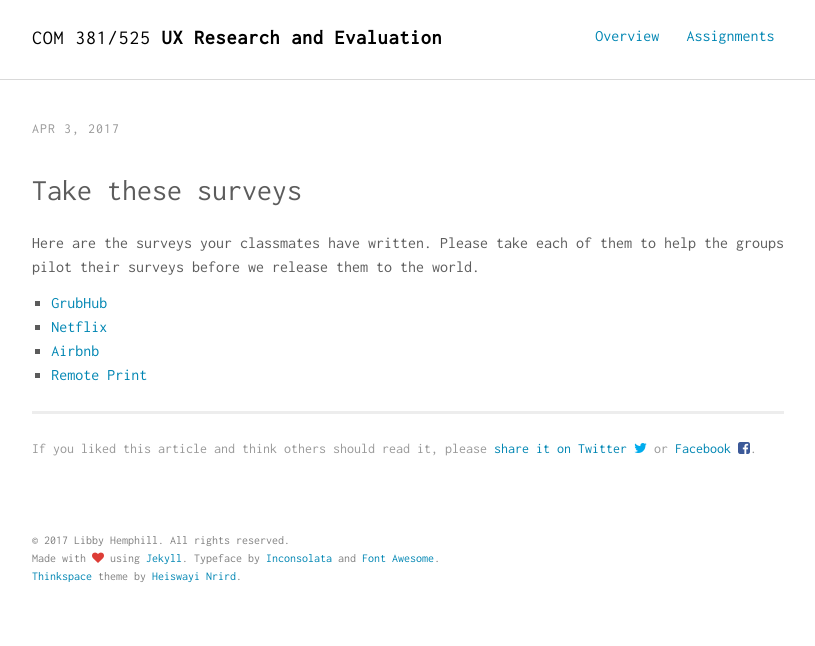
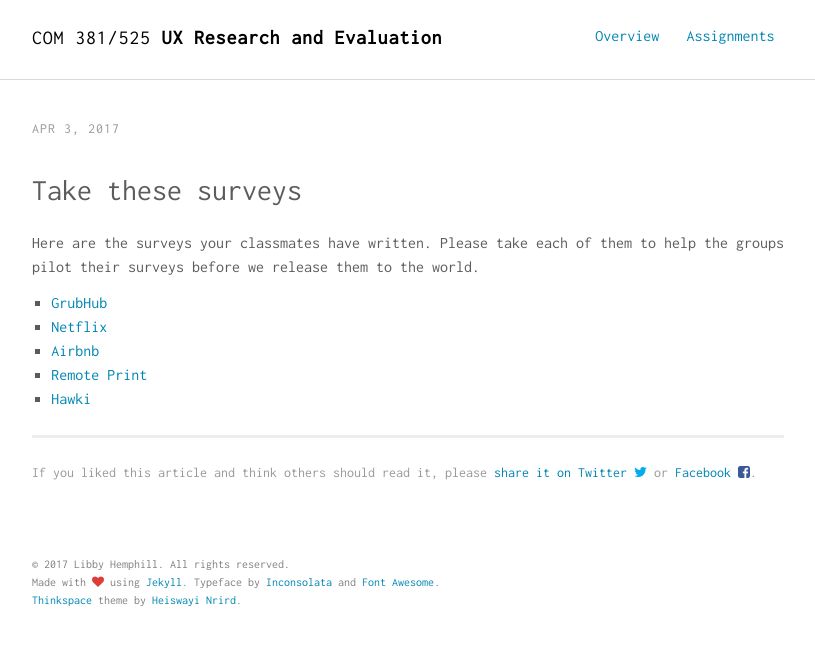
Before and after one commit to libbyh/com525spring2017, a Jekyll site: the page built from _posts/2017-04-03-take-these-surveys.md, in a window 1280 px wide. Shown: the top 646 px of the page, without its empty margins (232-1047 px from the left). Built offline with Jekyll 4.4.1, drawn with Linux system fonts in a browser that asks for light colours.

Commit message:
Update 2017-04-03-take-these-surveys.md

```diff
--- a/_posts/2017-04-03-take-these-surveys.md
+++ b/_posts/2017-04-03-take-these-surveys.md
@@ -11,3 +11,4 @@ Here are the surveys your classmates have written. Please take each of them to h
 * [Netflix](https://qtrial2015q4az1.az1.qualtrics.com/jfe/form/SV_4J9zAWldCk5bakd)
 * [Airbnb](https://docs.google.com/a/hawk.iit.edu/forms/d/e/1FAIpQLSen4EcSfvx44nOrkSFg7EFHLdIiiijM7arnofBVUlQkQ-8tMA/viewform?c=0&w=1&usp=mail_form_link)
 * [Remote Print](https://iitpsychology.az1.qualtrics.com/jfe/form/SV_eETjYFINIJrnLNj)
+* [Hawki](https://qtrial2017q2az1.az1.qualtrics.com/jfe/form/SV_djoLqlFx2Q0Ej89)
```
